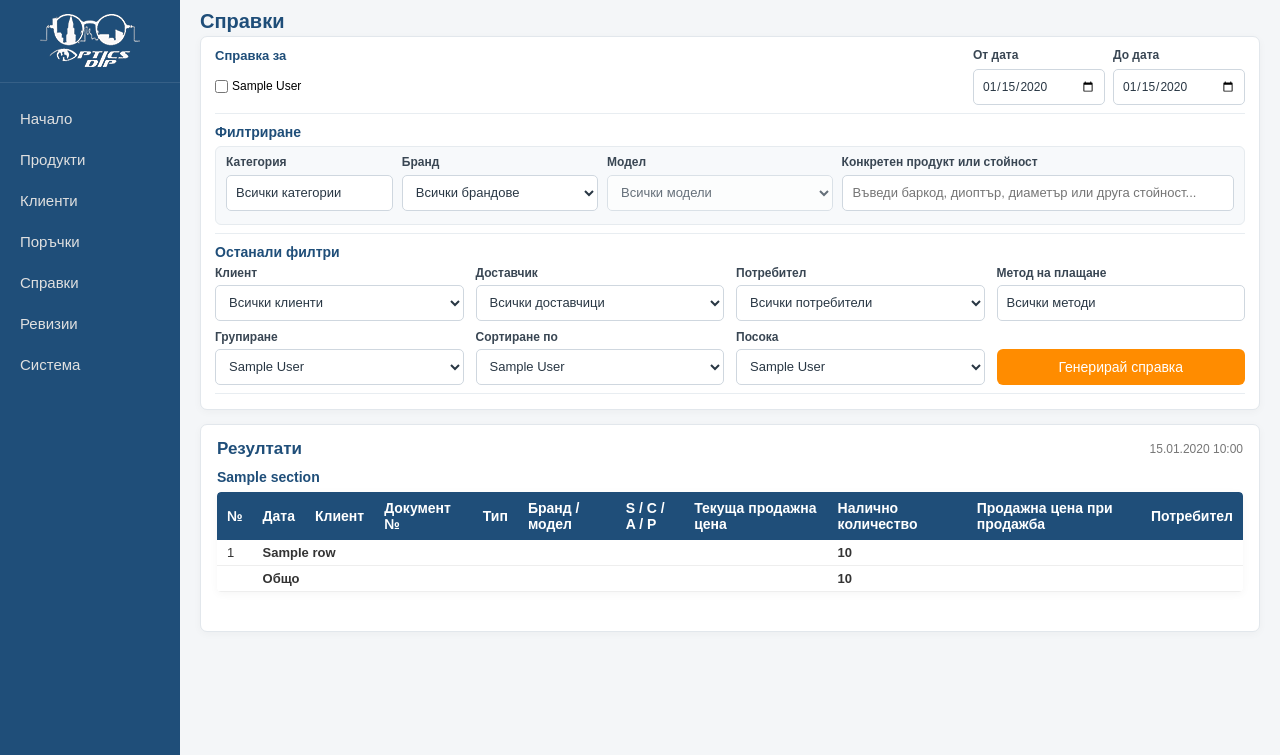
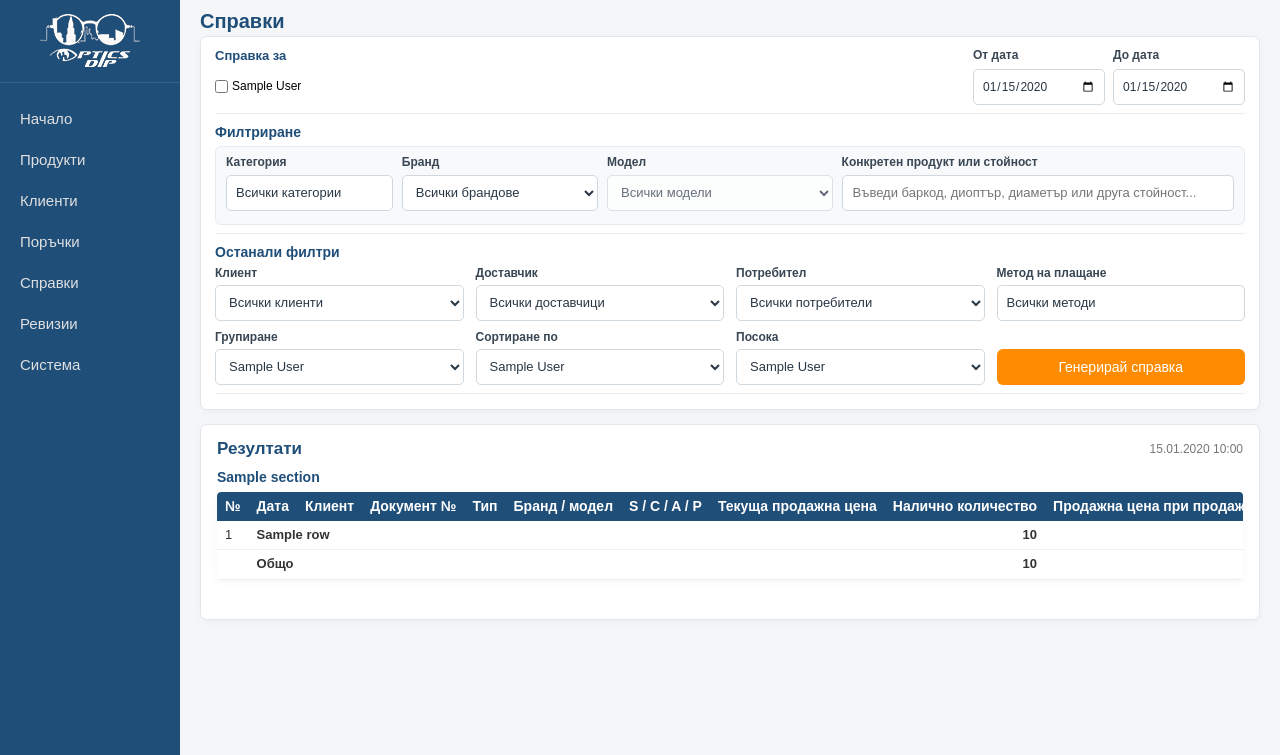
Before and after one commit to kirilkitanov/optics_app, a Spring app: page /reports/reports in a window 1280 px wide. Shown: the part 45-800 px from the top of the page. Run offline with Thymeleaf, Linux system fonts and the light colour scheme; the template is opened without the code that fills it: most values are stand-ins (such as "Sample title", 1, 10 or a date in 2020); data that the repository does not hold is empty.

Commit message:
Compact sales report results table with horizontal scrolling

```diff
--- a/src/main/resources/static/css/report-page.css
+++ b/src/main/resources/static/css/report-page.css
@@ -805,3 +805,37 @@
         width: 100%;
     }
 }
+
+
+/* Sales report results table */
+.report-results .table-container {
+    overflow-x: auto;
+    width: 100%;
+}
+.report-results-table {
+    width: max-content;
+    min-width: 100%;
+    border-collapse: collapse;
+    font-size: 11px;
+    white-space: nowrap;
+}
+.report-results-table th,
+.report-results-table td {
+    padding: 6px 8px;
+    line-height: 1.25;
+}
+.report-results-table th {
+    position: sticky;
+    top: 0;
+    z-index: 1;
+}
+.report-results-table .report-number {
+    text-align: right;
+    font-variant-numeric: tabular-nums;
+}
+.report-results-table .report-optical-values {
+    font-variant-numeric: tabular-nums;
+}
+.report-results-table tbody tr:hover {
+    background: #f5f8fb;
+}
```
